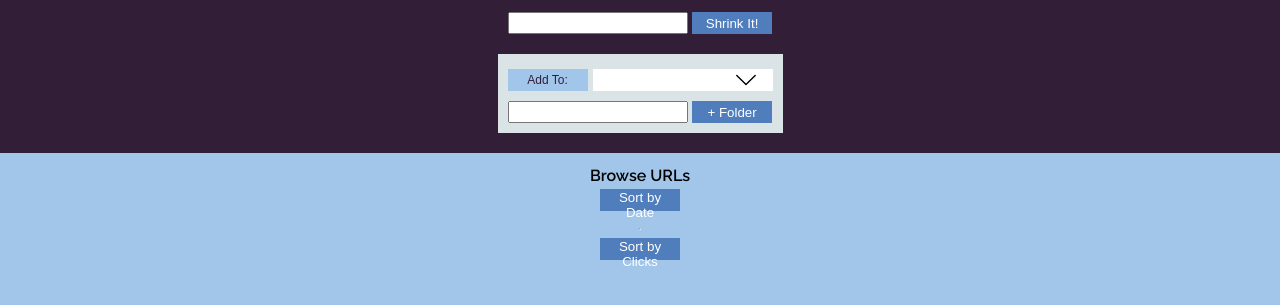
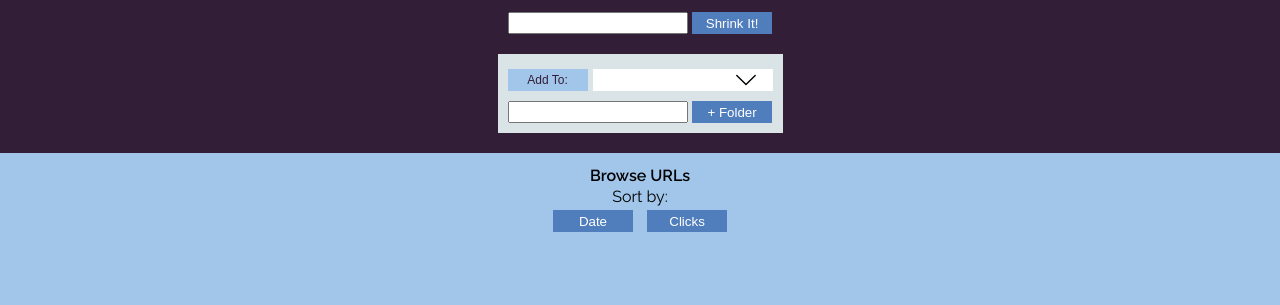
Before and after one commit to juliankyer/JetFuel, a website: page public/index.html in a window 1280 px wide. Shown: the part 83-388 px from the top of the page. Drawn offline with nearby package versions, Linux system fonts and the light colour scheme; no server answers.

Commit message:
fix button look

```diff
--- a/public/index.html
+++ b/public/index.html
@@ -35,13 +35,11 @@
 
     <section class="browse">
       <h3>Browse URLs</h3>
-      <p>
-        <button id="sort-date">Sort by Date</button>
-      </p>
-      <hr>
-      <p>
-        <button id="sort-clicks">Sort by Clicks</button>
-      </p>
+      <p> Sort by: </p>
+      <div>
+        <button class="sort-button" id="sort-date">Date</button>
+        <button class="sort-button"  id="sort-clicks">Clicks</button>
+      </div>
     </section>
 
     <section class="link-wrapper">
--- a/public/style.css
+++ b/public/style.css
@@ -118,6 +118,10 @@ button {
   font-weight: 600;
 }
 
+.sort-button {
+  display: inline-block;
+  margin: 5px;
+}
 
 /*LINK CARD*/
 
```
